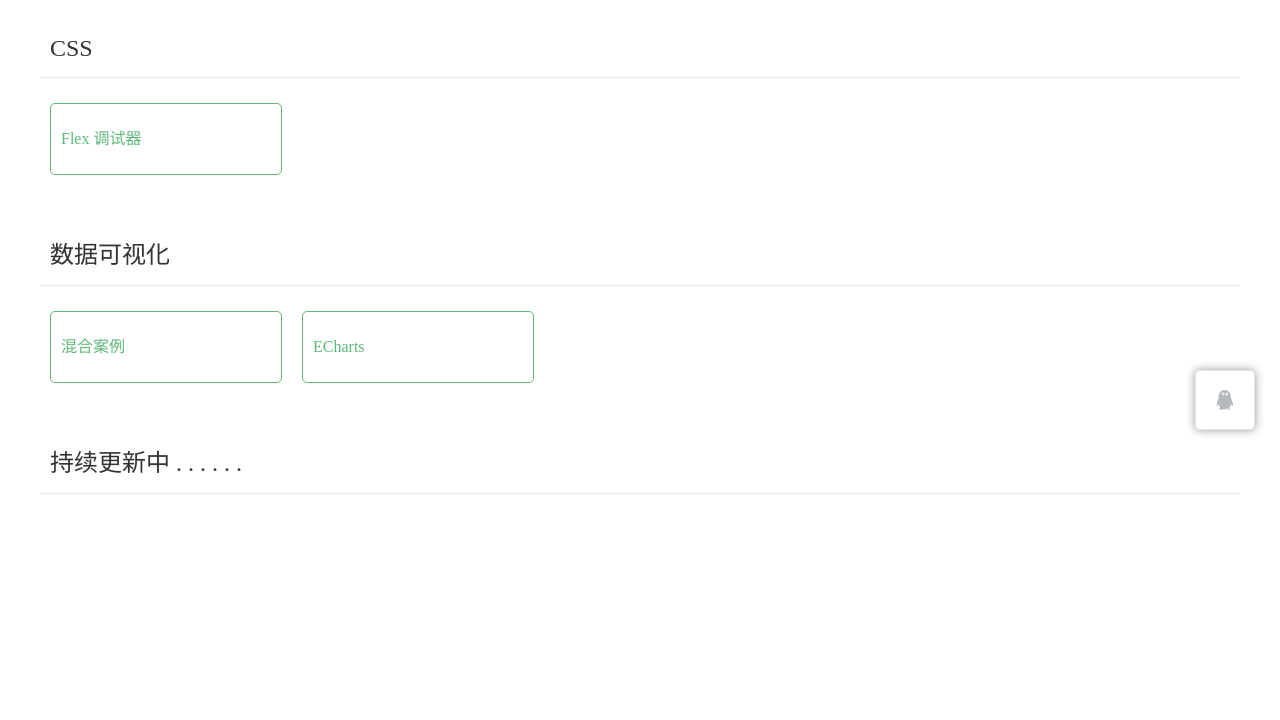
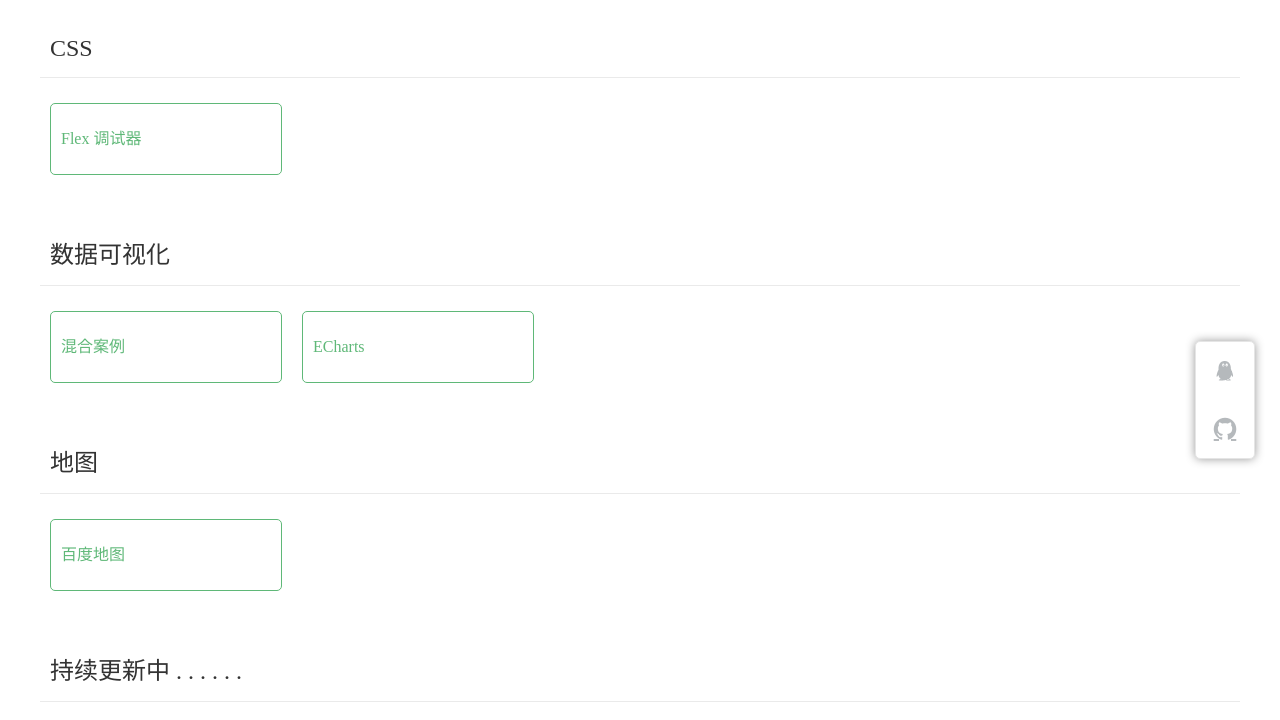
Before and after one commit to clinfc/multiple, a Vue app: page / in a window 1280 px wide. Shown: the top 720 px of the page. Built offline with nearby package versions, Linux system fonts and the light colour scheme; what v-charts would draw is missing.

Commit message:
Update index.vue

```diff
--- a/src/views/index.vue
+++ b/src/views/index.vue
@@ -8,7 +8,7 @@
         </template>
       </div>
     </div>
-    <toolbox vertical qq></toolbox>
+    <toolbox vertical qq gh></toolbox>
   </div>
 </template>
 
@@ -28,6 +28,12 @@ export default {
           content: [
             { name: '混合案例', route: '/visual/basics' },
             { name: 'ECharts', route: '/echarts' }
+          ]
+        },
+        {
+          title: '地图',
+          content: [
+            { name: '百度地图', route: '/bmap' },
           ]
         },
         {
```
